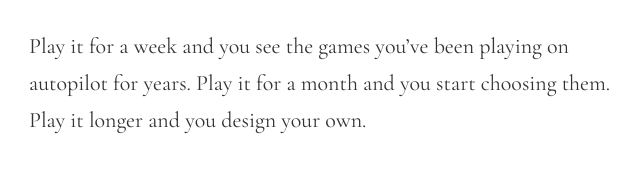
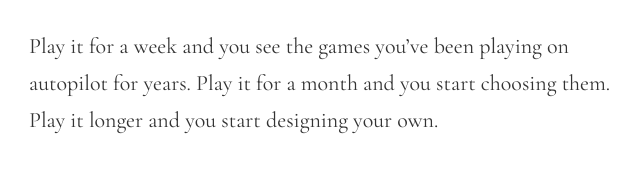
Before and after one commit to gameofnow/gameofnow.github.io, a plain HTML site: page index.html in a window 1280 px wide. Shown: the part 741-934 px from the top of the page, 303-943 px from the left. Drawn offline with nearby package versions, Linux system fonts and the light colour scheme.

Commit message:
Update text to improve clarity in index.html

```diff
--- a/index.html
+++ b/index.html
@@ -198,7 +198,7 @@
 
     <p>Simple in theory. Difficult in practice. That&rsquo;s the point.</p>
 
-    <p>Play it for a week and you see the games you&rsquo;ve been playing on autopilot for years. Play it for a month and you start choosing them. Play it longer and you design your own.</p>
+    <p>Play it for a week and you see the games you&rsquo;ve been playing on autopilot for years. Play it for a month and you start choosing them. Play it longer and you start designing your own.</p>
 
     <div class="divider" aria-hidden="true">&infin;</div>
 
```
